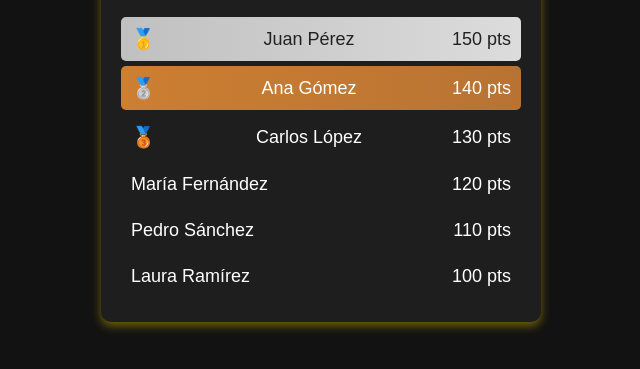
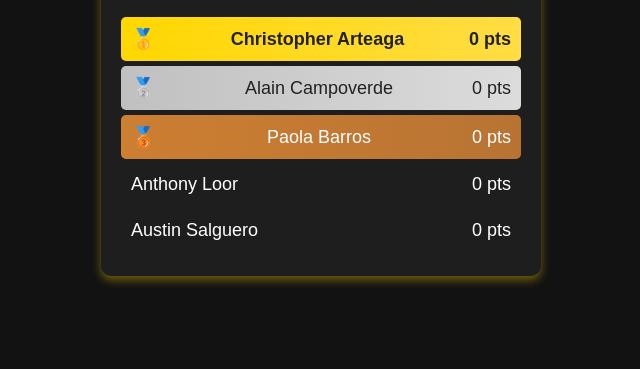
Before and after one commit to kgalarza95/ranking-web-rating, a plain HTML site: page index.html in a window 1280 px wide. Shown: the part 79-448 px from the top of the page, without its empty margins (319-959 px from the left). Drawn offline with Linux system fonts and the light colour scheme.

Commit message:
feat: se agrega numeros de pos y centralizar el raking

```diff
--- a/assets/event.js
+++ b/assets/event.js
@@ -4,12 +4,11 @@ console.log("hola mundo");
 
 
 const rankingData = [
-    { nombre: "Juan Pérez", puntos: 150 },
-    { nombre: "Ana Gómez", puntos: 140 },
-    { nombre: "Carlos López", puntos: 130 },
-    { nombre: "María Fernández", puntos: 120 },
-    { nombre: "Pedro Sánchez", puntos: 110 },
-    { nombre: "Laura Ramírez", puntos: 100 }
+    { nombre: "Christopher Arteaga", puntos: 0 },
+    { nombre: "Alain Campoverde", puntos: 0 },
+    { nombre: "Paola Barros", puntos: 0 },
+    { nombre: "Anthony Loor", puntos: 0 },
+    { nombre: "Austin Salguero", puntos: 0 }
 ];
 
 const medallas = ["🥇", "🥈", "🥉"];
--- a/index.html
+++ b/index.html
@@ -10,7 +10,7 @@
 
 <body>
 
-    <div class="ranking-container">
+    <!-- <div class="ranking-container">
         <div class="title">🏆 Ranking de Personas</div>
         <div class="ranking-item"><span class="medal">🥇</span> Juan Pérez <span>150 pts</span></div>
         <div class="ranking-item"><span class="medal">🥈</span> Ana Gómez <span>140 pts</span></div>
@@ -18,8 +18,12 @@
         <div class="ranking-item">María Fernández <span>120 pts</span></div>
         <div class="ranking-item">Pedro Sánchez <span>110 pts</span></div>
         <div class="ranking-item">Laura Ramírez <span>100 pts</span></div>
+    </div> -->
+
+    <div class="ranking-container">
+        <div class="title">🏆 Ranking de Personas</div>
+        <div id="ranking-list"></div>
     </div>
-
 <script src="./assets/event.js"></script>
 </body>
 
```
